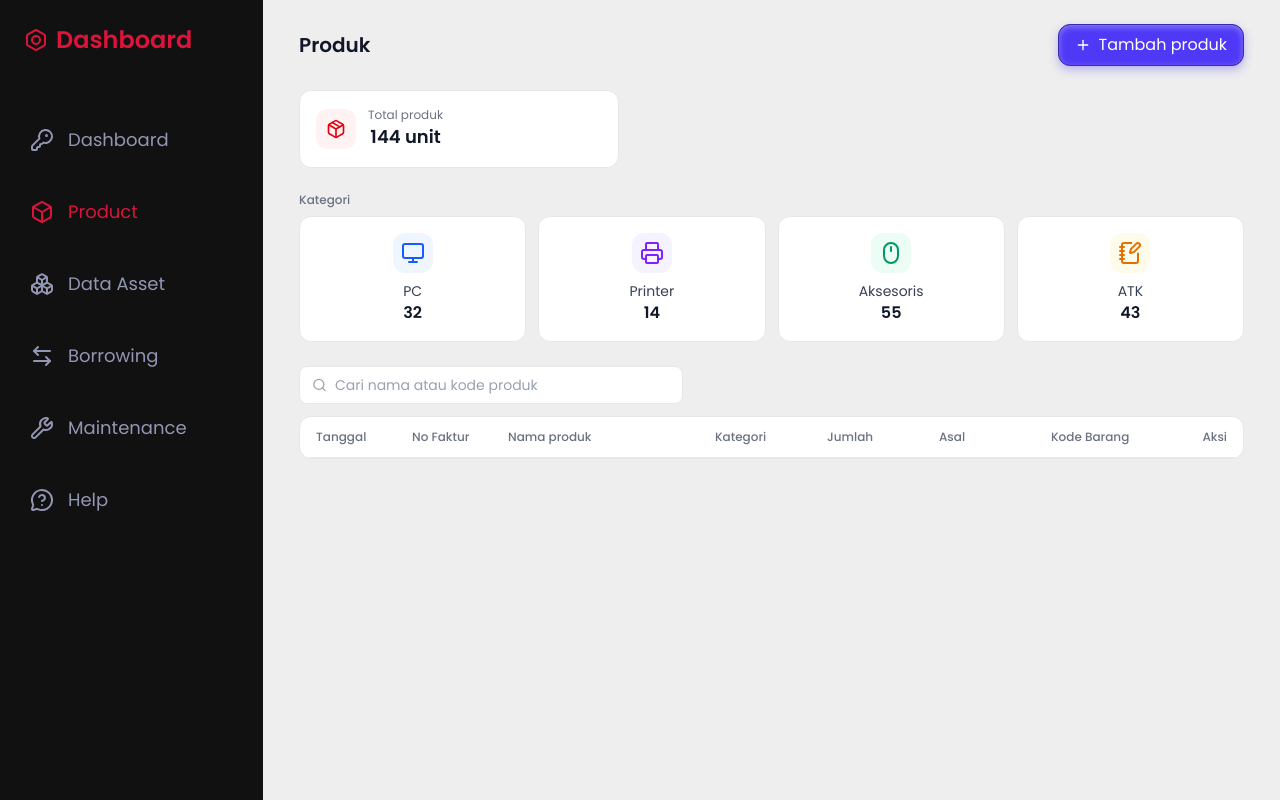
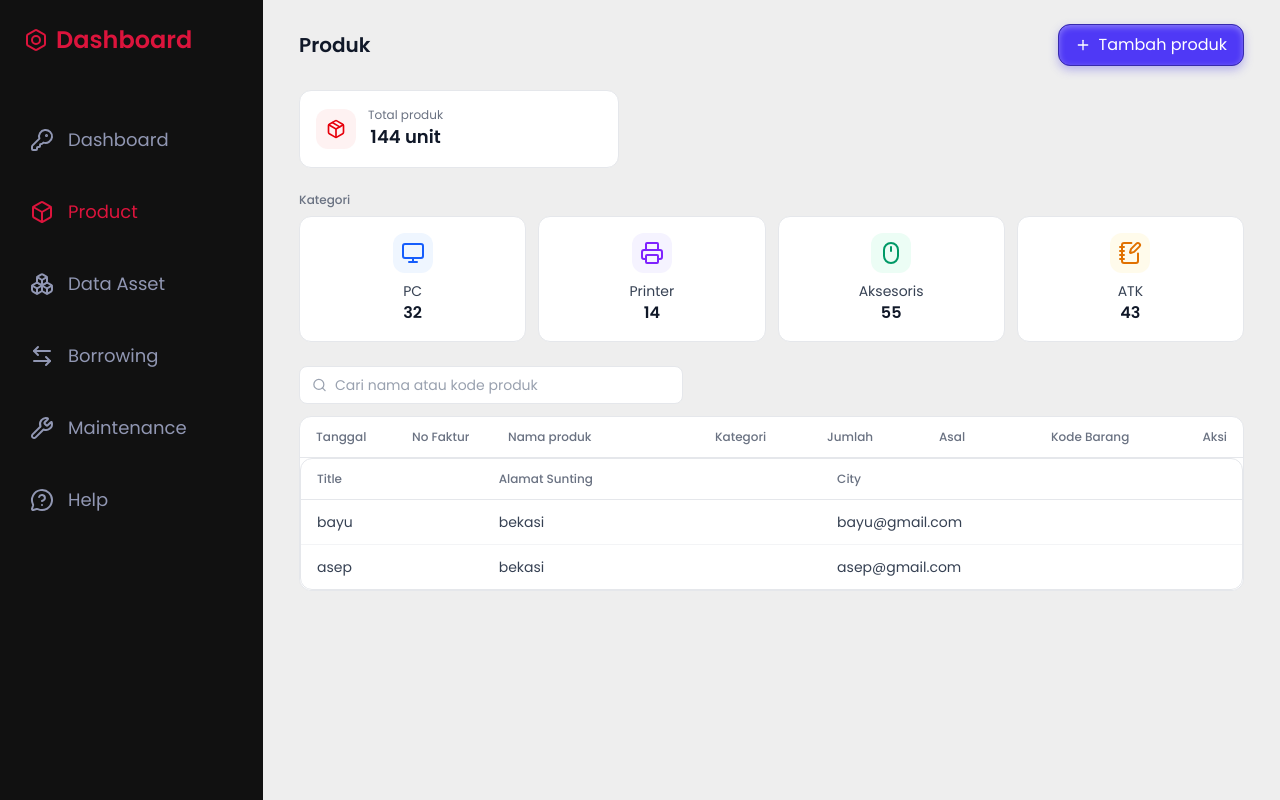
Before and after one commit to aurandyairlangga/Inventaris-kkp, a React (Vite) app: page /product in a window 1280 px wide. Built offline with nearby package versions, Linux system fonts and the light colour scheme.

Commit message:
add table

```diff
--- /dev/null
+++ b/src/components/Table.jsx
@@ -0,0 +1,69 @@
+const Table = () => {
+  const columns = [
+    {
+      key: "nama",
+      header: "Title",
+      cell: (value) => value,
+    },
+    {
+      key: "kota",
+      header: "Alamat Sunting",
+      cell: (value) => value,
+    },
+    {
+      key: "email",
+      header: "City",
+      cell: (value) => value,
+    },
+  ];
+
+  const data = [
+    {
+      nama: "bayu",
+      email: "bayu@gmail.com",
+      kota: "bekasi",
+    },
+    {
+      nama: "asep",
+      email: "asep@gmail.com",
+      kota: "bekasi",
+    },
+  ];
+
+  return (
+    <div className="rounded-xl border border-gray-200 bg-white overflow-hidden">
+      <table className="w-full text-left">
+        <thead>
+          <tr className="border-b border-gray-200 text-xs font-medium text-gray-500">
+            {columns.map(({ header }) => (
+              <th key={header} className="px-4 py-3 font-medium">
+                {header}
+              </th>
+            ))}
+          </tr>
+        </thead>
+
+        <tbody>
+          {data.map((value) => {
+            return (
+              <tr
+                key={value.email}
+                className="border-b border-gray-100 text-sm text-gray-700 last:border-b-0"
+              >
+                {columns.map(({ cell, key }) => {
+                  return (
+                    <td key={key} className="px-4 py-3">
+                      {cell(value[key], value)}
+                    </td>
+                  );
+                })}
+              </tr>
+            );
+          })}
+        </tbody>
+      </table>
+    </div>
+  );
+};
+
+export default Table;
--- a/src/features/product-features/Product.jsx
+++ b/src/features/product-features/Product.jsx
@@ -5,6 +5,8 @@ import CreateProduct from "./modal/CreateProduct";
 import Button from "@/components/Button";
 import DeleteProduct from "./modal/DeleteProduct";
 import Cards from "@/components/Card";
+import ProductTable from "@/features/product-features/ProductTable";
+import Table from "@/components/Table";
 
 const Product = () => {
   const [productList, setProductList] = useState([]);
@@ -102,66 +104,13 @@ const Product = () => {
         />
       </div>
 
-      <div className="rounded-xl border border-gray-200 bg-white overflow-hidden">
-        {/* Header baris */}
-        <div className="flex items-center border-b border-gray-200 px-4 py-3 text-xs font-medium text-gray-500">
-          <p className="w-24">Tanggal</p>
-          <p className="w-24">No Faktur</p>
-          <p className="flex-1">Nama produk</p>
-          <p className="w-28">Kategori</p>
-          <p className="w-28">Jumlah</p>
-          <p className="w-28">Asal</p>
-          <p className="w-28">Kode Barang</p>
-          <p className="w-16 text-right">Aksi</p>
-        </div>
+      {/* table */}
 
-        {productList.map(
-          ({
-            id,
-            kategori,
-            noFaktur,
-            jumlahUnit,
-            asal,
-            tanggal,
-            lokasi,
-            namaBarang,
-          }) => (
-            <div
-              key={id}
-              className="flex items-center border-b border-gray-100 px-4 py-3 text-sm"
-            >
-              <p className="w-24 text-gray-700">{tanggal}</p>
-              <p className="w-24 text-gray-700">{noFaktur}</p>
-              <p className="flex-1 text-gray-900">{namaBarang}</p>
-              <div className="w-28">
-                <p className="inline-block rounded-md bg-blue-50 px-2 py-1 text-xs text-blue-700">
-                  {kategori}
-                </p>
-              </div>
-              <p className="w-28 flex text-gray-700">{jumlahUnit}</p>
-              <p className="w-28 text-gray-700">{asal}</p>
-              <p className="w-28 text-gray-700">{lokasi}</p>
-              <div className="flex w-16 items-center justify-end gap-3 text-gray-400">
-                <button
-                  onClick={() => onCLickEdit(id)}
-                  type="button"
-                  className="flex h-9 w-9 items-center justify-center rounded-lg transition-colors hover:bg-blue-50 hover:text-blue-600 cursor-pointer"
-                >
-                  <Pencil size={16} />
-                </button>
-                <button
-                  onClick={() => onClickDelete(id)}
-                  type="button"
-                  className="hover:text-red-600 cursor-pointer"
-                >
-                  <Trash2 size={16} />
-                </button>
-              </div>
-            </div>
-          ),
-        )}
-      </div>
-
+      <ProductTable
+        productList={productList}
+        onEdit={onEditProduct}
+        onDelete={onDeleteProduct}
+      />
       {/* modal */}
       {showModal && (
         <CreateProduct
--- /dev/null
+++ b/src/features/product-features/ProductTable.jsx
@@ -0,0 +1,73 @@
+import Table from "@/components/Table";
+import { Pencil, Trash2 } from "lucide-react";
+
+const ProductTable = ({
+  productList = [],
+  onEdit = () => {},
+  onDelete = () => {},
+}) => {
+  return (
+    <div className="rounded-xl border border-gray-200 bg-white overflow-hidden">
+      {/* Header baris */}
+
+      <div className="flex items-center border-b border-gray-200 px-4 py-3 text-xs font-medium text-gray-500">
+        <p className="w-24">Tanggal</p>
+        <p className="w-24">No Faktur</p>
+        <p className="flex-1">Nama produk</p>
+        <p className="w-28">Kategori</p>
+        <p className="w-28">Jumlah</p>
+        <p className="w-28">Asal</p>
+        <p className="w-28">Kode Barang</p>
+        <p className="w-16 text-right">Aksi</p>
+      </div>
+
+      {productList.map(
+        ({
+          id,
+          kategori,
+          noFaktur,
+          jumlahUnit,
+          asal,
+          tanggal,
+          lokasi,
+          namaBarang,
+        }) => (
+          <div
+            key={id}
+            className="flex items-center border-b border-gray-100 px-4 py-3 text-sm"
+          >
+            <p className="w-24 text-gray-700">{tanggal}</p>
+            <p className="w-24 text-gray-700">{noFaktur}</p>
+            <p className="flex-1 text-gray-900">{namaBarang}</p>
+            <div className="w-28">
+              <p className="inline-block rounded-md bg-blue-50 px-2 py-1 text-xs text-blue-700">
+                {kategori}
+              </p>
+            </div>
+            <p className="w-28 flex text-gray-700">{jumlahUnit}</p>
+            <p className="w-28 text-gray-700">{asal}</p>
+            <p className="w-28 text-gray-700">{lokasi}</p>
+            <div className="flex w-16 items-center justify-end gap-3 text-gray-400">
+              <button
+                onClick={() => onEdit(id)}
+                type="button"
+                className="flex h-9 w-9 items-center justify-center rounded-lg transition-colors hover:bg-blue-50 hover:text-blue-600 cursor-pointer"
+              >
+                <Pencil size={16} />
+              </button>
+              <button
+                onClick={() => onDelete(id)}
+                type="button"
+                className="hover:text-red-600 cursor-pointer"
+              >
+                <Trash2 size={16} />
+              </button>
+            </div>
+          </div>
+        ),
+      )}
+      <Table />
+    </div>
+  );
+};
+export default ProductTable;
```
